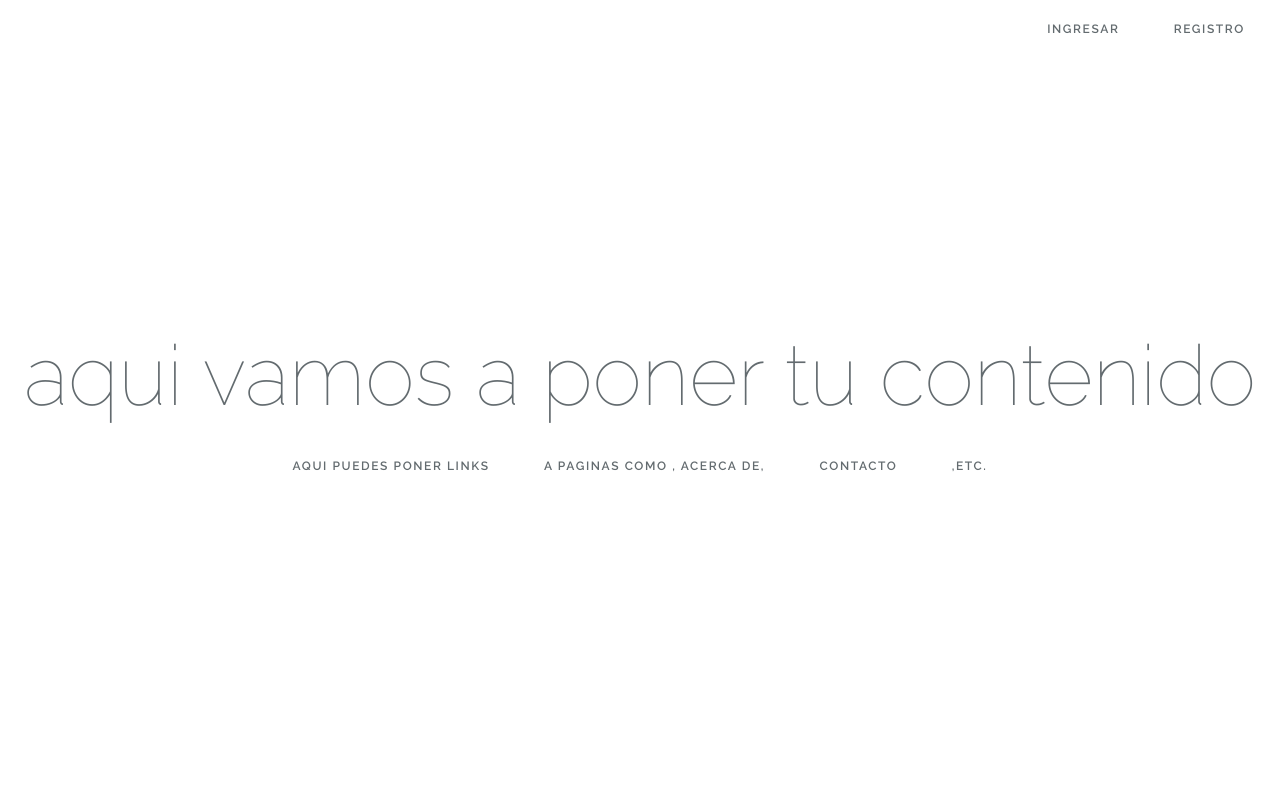
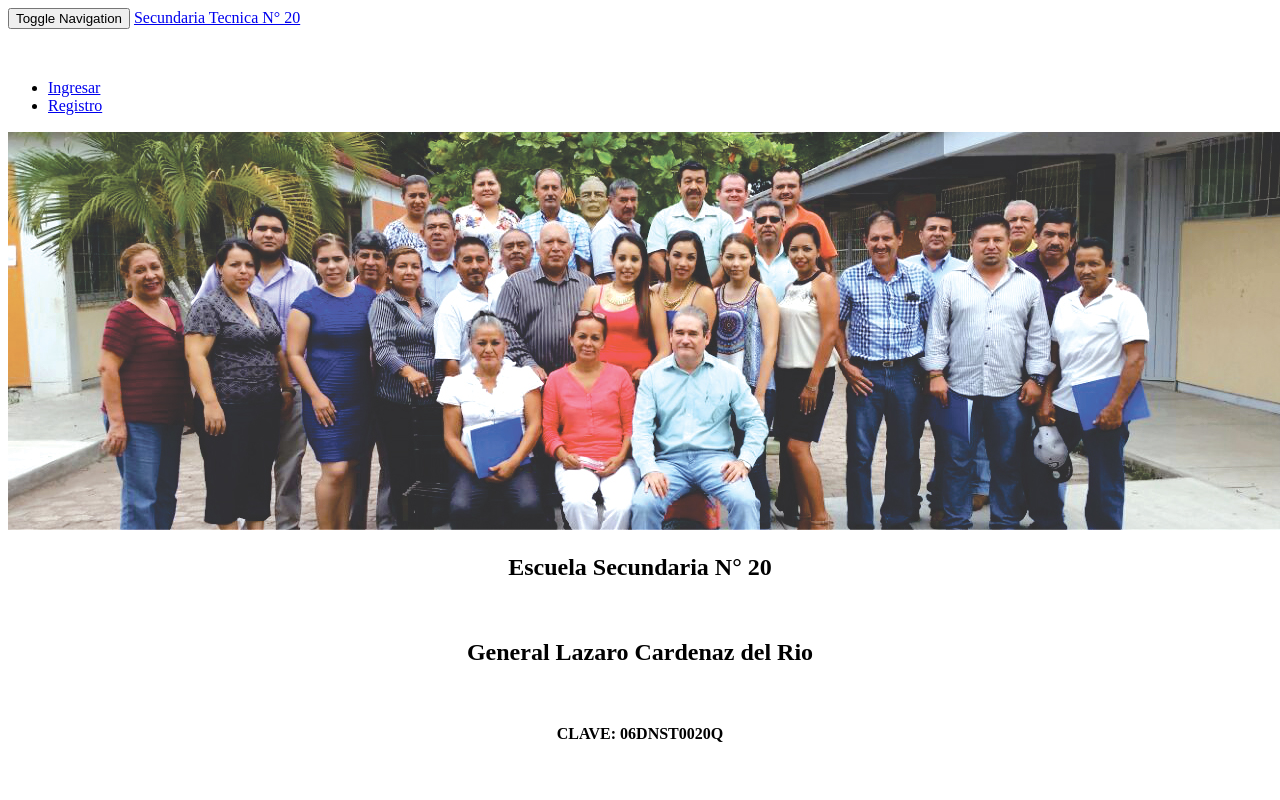
Before and after one commit to AndresHernandezJim/secundaria, a Laravel app: page / in a window 1280 px wide. Run offline with Laravel 8, Linux system fonts and the light colour scheme; style sheets or scripts are compiled from the project's sources; settings files or empty folders that the repository lacks are supplied.

Commit message:
modificacion de la pantalla de inicio

```diff
--- a/resources/views/layouts/app.blade.php
+++ b/resources/views/layouts/app.blade.php
@@ -8,7 +8,7 @@
     <!-- CSRF Token -->
     <meta name="csrf-token" content="{{ csrf_token() }}">
 
-    <title>{{ config('app.name', 'Laravel') }}</title>
+    <title>Secundaria Tecnica N° 20 </title>
 
     <!-- Styles -->
     <link href="{{ asset('css/app.css') }}" rel="stylesheet">
@@ -29,7 +29,7 @@
 
                     <!-- Branding Image -->
                     <a class="navbar-brand" href="{{ url('/') }}">
-                        {{ config('app.name', 'Laravel') }}
+                        Secundaria Tecnica N° 20
                     </a>
                 </div>
 
@@ -66,6 +66,13 @@
                                 </ul>
                             </li>
                         @endif
+                        @if (Route::has('login'))
+                <div class="top-right links">
+                    @if (Auth::check())
+                        <a href="{{ url('/home') }}">Home</a>
+                    @endif
+                </div>
+            @endif
                     </ul>
                 </div>
             </div>
--- a/resources/views/welcome.blade.php
+++ b/resources/views/welcome.blade.php
@@ -1,94 +1,20 @@
-<!doctype html>
-<html lang="{{ app()->getLocale() }}">
-    <head>
-        <meta charset="utf-8">
-        <meta http-equiv="X-UA-Compatible" content="IE=edge">
-        <meta name="viewport" content="width=device-width, initial-scale=1">
+@extends('layouts.app')
 
-        <title>Laravel</title>
+@section('content')
+        <div class="flex-center position-ref full-height">
 
-        <!-- Fonts -->
-        <link href="https://fonts.googleapis.com/css?family=Raleway:100,600" rel="stylesheet" type="text/css">
-
-        <!-- Styles -->
-        <style>
-            html, body {
-                background-color: #fff;
-                color: #636b6f;
-                font-family: 'Raleway', sans-serif;
-                font-weight: 100;
-                height: 100vh;
-                margin: 0;
-            }
-
-            .full-height {
-                height: 100vh;
-            }
-
-            .flex-center {
-                align-items: center;
-                display: flex;
-                justify-content: center;
-            }
-
-            .position-ref {
-                position: relative;
-            }
-
-            .top-right {
-                position: absolute;
-                right: 10px;
-                top: 18px;
-            }
-
-            .content {
-                text-align: center;
-            }
-
-            .title {
-                font-size: 84px;
-            }
-
-            .links > a {
-                color: #636b6f;
-                padding: 0 25px;
-                font-size: 12px;
-                font-weight: 600;
-                letter-spacing: .1rem;
-                text-decoration: none;
-                text-transform: uppercase;
-            }
-
-            .m-b-md {
-                margin-bottom: 30px;
-            }
-        </style>
-    </head>
-    <body>
-        <div class="flex-center position-ref full-height">
-            @if (Route::has('login'))
-                <div class="top-right links">
-                    @if (Auth::check())
-                        <a href="{{ url('/home') }}">Home</a>
-                    @else
-                        <a href="{{ url('/login') }}">Ingresar</a>
-                        <a href="{{ url('/register') }}">Registro</a>
-                    @endif
-                </div>
-            @endif
 
             <div class="content">
                 <div class="title m-b-md">
-                    aqui vamos a poner tu contenido
+                   <center><img src="/img/portada.jpg"></center>
                 </div>
 
-                <div class="links">
-                    <a href="#">aqui puedes poner links</a>
-                    <a href=""> a paginas como , acerca de, </a>
-                    <a href="">contacto</a>
-                    <a href="">,etc.</a>
+                    <center><h2>Escuela Secundaria N° 20</h2></center><br>
+                     <center><h2>General Lazaro Cardenaz del Rio</h2></center><br>
+                         <center><h4>CLAVE: <strong>06DNST0020Q</strong></h4></center>
+
+
                 </div>
             </div>
         </div>
-    </body>
-</html>
+@endsection
```
Also changed, not shown: resources/views/alumno/reporte.blade.php (+77 -9 lines), public/img/portada.jpg (added).
